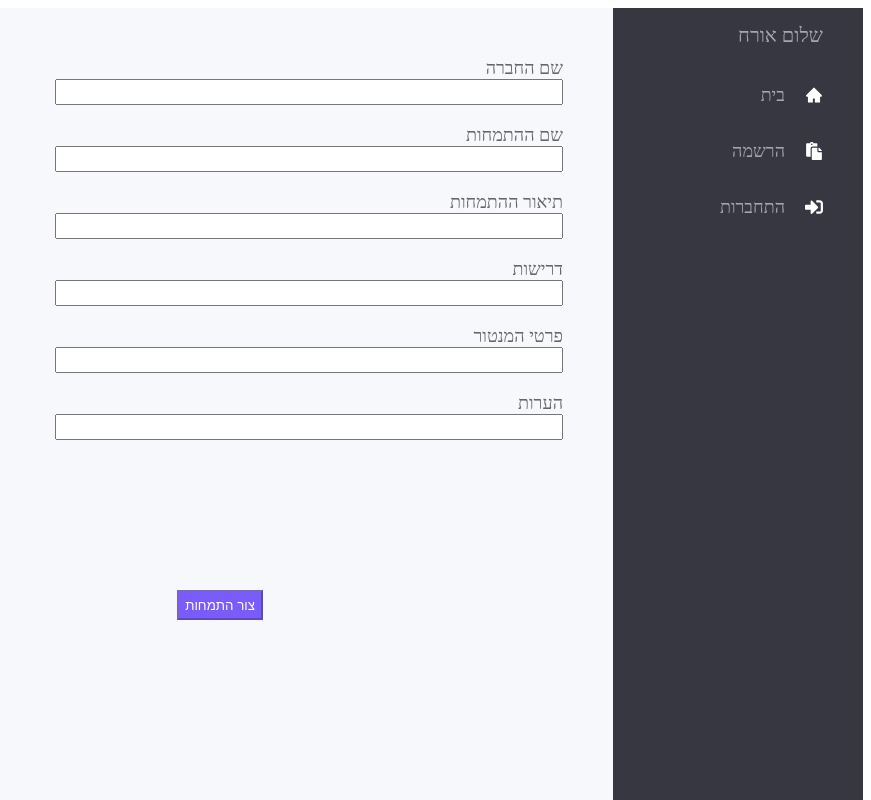
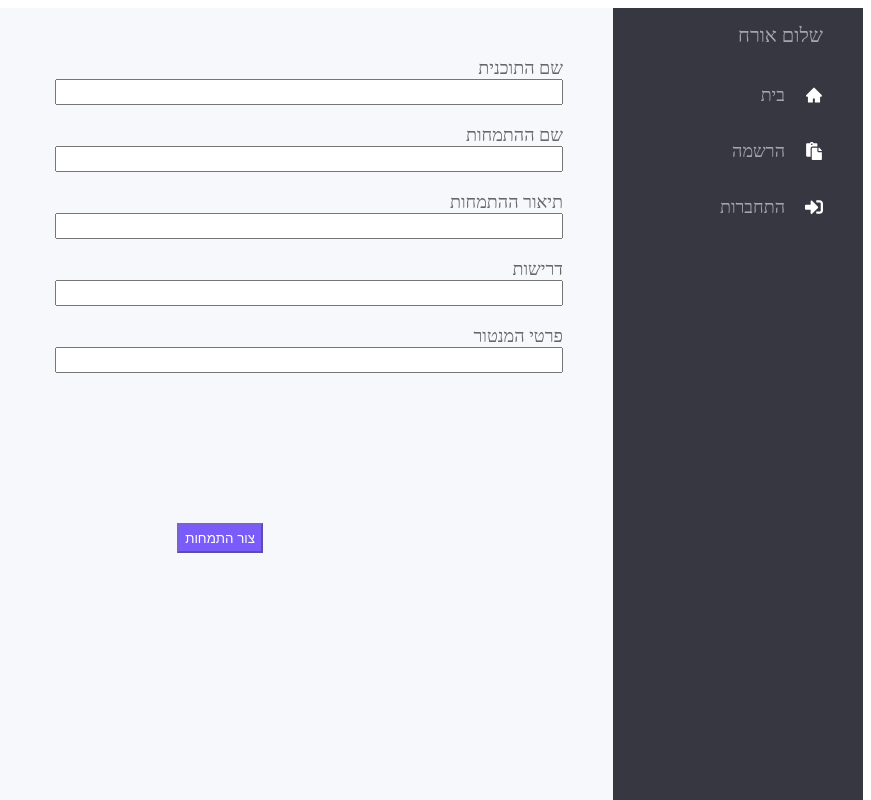
Before and after one commit to vaitz/Intern_management_system_front, a React (Create React App) app in the folder reactfirst/: page /createInternship in a window 1280 px wide. Shown: the top 800 px of the page, without its empty margins (409-1280 px from the left). Built offline with nearby package versions, Linux system fonts and the light colour scheme; what fetch-mock would draw is missing.

Commit message:
add logout logic and fix create internship

```diff
--- a/reactfirst/src/users/common/create_intership/create_internship.js
+++ b/reactfirst/src/users/common/create_intership/create_internship.js
@@ -29,16 +29,15 @@ const Button = styled.button`
 `
 
 const CreateInternship = () => {
-    const [companyName, setCompanyName] = useState("");
+    const [program, setProgram] = useState("");
     const [internshipName, setInternshipName] = useState("");
     const [internshipDescription, setInternshipDescription] = useState("");
     const [demands, setDemands] = useState("");
     const [mentor, setMentor] = useState("");
-    const [notes, setNotes] = useState("");
     const [popup, setPopup] = useState(false);
 
     const onSubmit = () => {
-        createInternship(companyName,internshipName,internshipDescription,demands,mentor,notes)
+        createInternship(program,internshipName,internshipDescription,demands,mentor)
         setPopup(true);
     }
 
@@ -47,8 +46,8 @@ const CreateInternship = () => {
             { popup && <PopUp trigger={popup} setTrigger={() => setPopup(false)}>
                 {`נוצרה ההתמחות:  "${internshipName}"  `}
             </PopUp>}
-            <Label>שם החברה</Label>
-            <Input type="text" value={companyName} onChange={e => setCompanyName(e.target.value)}/>
+            <Label>שם התוכנית</Label>
+            <Input type="text" value={program} onChange={e => setProgram(e.target.value)}/>
             <Label>שם ההתמחות</Label>
             <Input type="text" value={internshipName} onChange={e => setInternshipName(e.target.value)}/>
             <Label>תיאור ההתמחות</Label>
@@ -57,9 +56,7 @@ const CreateInternship = () => {
             <Input type="text" value={demands} onChange={e => setDemands(e.target.value)}/>
             <Label>פרטי המנטור</Label>
             <Input type="text" value={mentor} onChange={e => setMentor(e.target.value)}/>
-            <Label>הערות</Label>
-            <Input type="text" value={notes} onChange={e => setNotes(e.target.value)}/>
-            <Button onClick={() => onSubmit()} disabled={!(companyName && internshipName && internshipDescription && demands && mentor)}>צור התמחות</Button>
+            <Button onClick={() => onSubmit()} disabled={!(program && internshipName && internshipDescription && demands && mentor)}>צור התמחות</Button>
         </Container>
     )
 }
--- a/reactfirst/src/users/common/create_intership/requests.js
+++ b/reactfirst/src/users/common/create_intership/requests.js
@@ -1,21 +1,20 @@
 import fetchMock from "fetch-mock";
 import {SERVER_ADDRESS} from '../../../config'
 
-export const createInternship = (companyName,internshipName,internshipDescription,demands,mentor,notes) => {
+export const createInternship = (program,internshipName,internshipDescription,demands,mentor) => {
     const data = {
-        "company name": companyName,
-        "internship name": internshipName,
-        "internship description": internshipDescription,
-        "demands": demands,
-        "mentor": mentor,
-        "notes": notes ? notes : ""
+        "program": program,
+        "internshipName": internshipName,
+        "about": internshipDescription,
+        "requirements": demands,
+        "mentor": mentor
     }
     const response = fetch(SERVER_ADDRESS+'/createInternship',
         {
             method: 'POST',
             mode: "cors",
             body: JSON.stringify(data)
-        }).then(response => response.json().then(data => console.log(data)));
+        }).then(response => console.log(response));
 }
 
 fetchMock.mock(SERVER_ADDRESS+'/createInternship', "success");
--- /dev/null
+++ b/reactfirst/src/users/common/side_panel/requests.js
@@ -0,0 +1,13 @@
+import {SERVER_ADDRESS} from '../../../config'
+import fetchMock from "fetch-mock";
+
+export const logoutRequest  = () => {
+    fetch(SERVER_ADDRESS+ `/users/logout`,
+        {
+            method: 'Get',
+            mode: "cors",
+        }
+    ).then(res => console.log("here"))
+}
+
+fetchMock.mock(SERVER_ADDRESS+ `/users/logout` ,{data: ""});
--- a/reactfirst/src/users/common/side_panel/side_panel.js
+++ b/reactfirst/src/users/common/side_panel/side_panel.js
@@ -7,6 +7,8 @@ import { GUEST } from "../../../constants";
 import styled from "styled-components";
 import {useHistory} from "react-router-dom";
 import {FaSignOutAlt} from 'react-icons/fa';
+import {removeUserSession} from "../../../utils/common";
+import {logoutRequest} from "./requests";
 
 const Div = styled.div`
     margin-right: 20px;
@@ -24,10 +26,11 @@ function SidePanel({userType, firstName, setUserType, setFirstName}) {
 
     const showSidebar = () => setSidebar(!sidebar);
 
-    const handleClick = () => {
+    const onLogout = () => {
         setUserType(GUEST);
         setFirstName("אורח");
-        // todo: delete cookie/session
+        removeUserSession();
+        logoutRequest();
     }
 
     return (
@@ -51,7 +54,7 @@ function SidePanel({userType, firstName, setUserType, setFirstName}) {
                         })}
                         {userType !== GUEST &&
                             <li key="disconnect" className='nav-text'>
-                                <Link to="/" onClick={handleClick}>
+                                <Link to="/" onClick={onLogout}>
                                     <FaSignOutAlt/>
                                     <Div/>
                                     (התנתקות)
--- a/reactfirst/src/users/guest/login/requests.js
+++ b/reactfirst/src/users/guest/login/requests.js
@@ -1,7 +1,7 @@
 import {setUserSession} from "../../../utils/common";
 import {SERVER_ADDRESS} from '../../../config'
 import fetchMock from "fetch-mock";
-import {ADVANCED_CANDIDATE, STUDENT, INTERN, COMPANY_REPRESENTATIVE, MENTOR, PROGRAM_MANAGER, PROGRAM_COORDINATOR, SYSTEM_MANAGER} from "../../../constants";
+import { PROGRAM_MANAGER } from "../../../constants";
 
 export const loginRequest = (setLoading, setError, username, password, setUserType, setFirstName) => {
     const data = {
```
